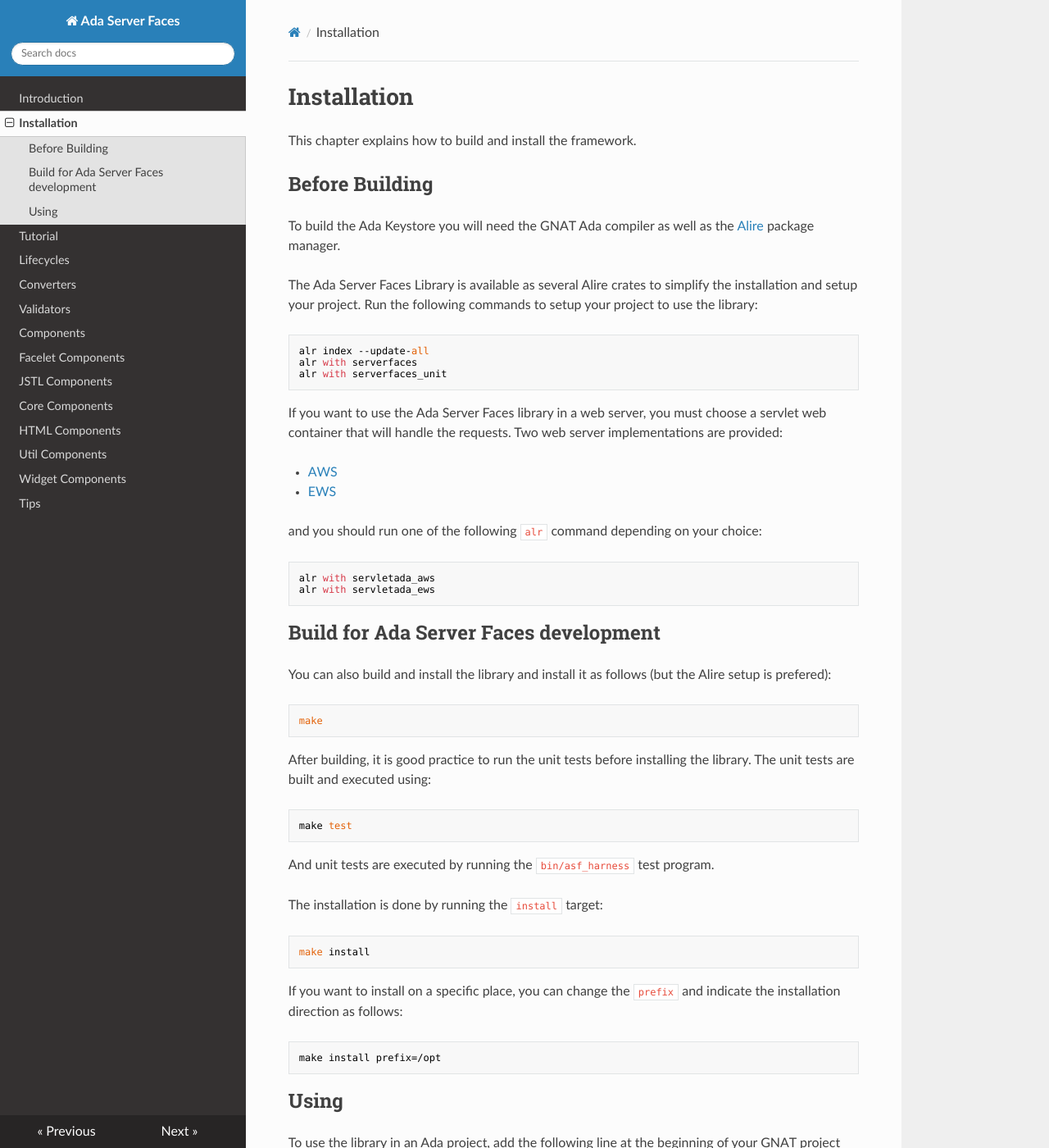
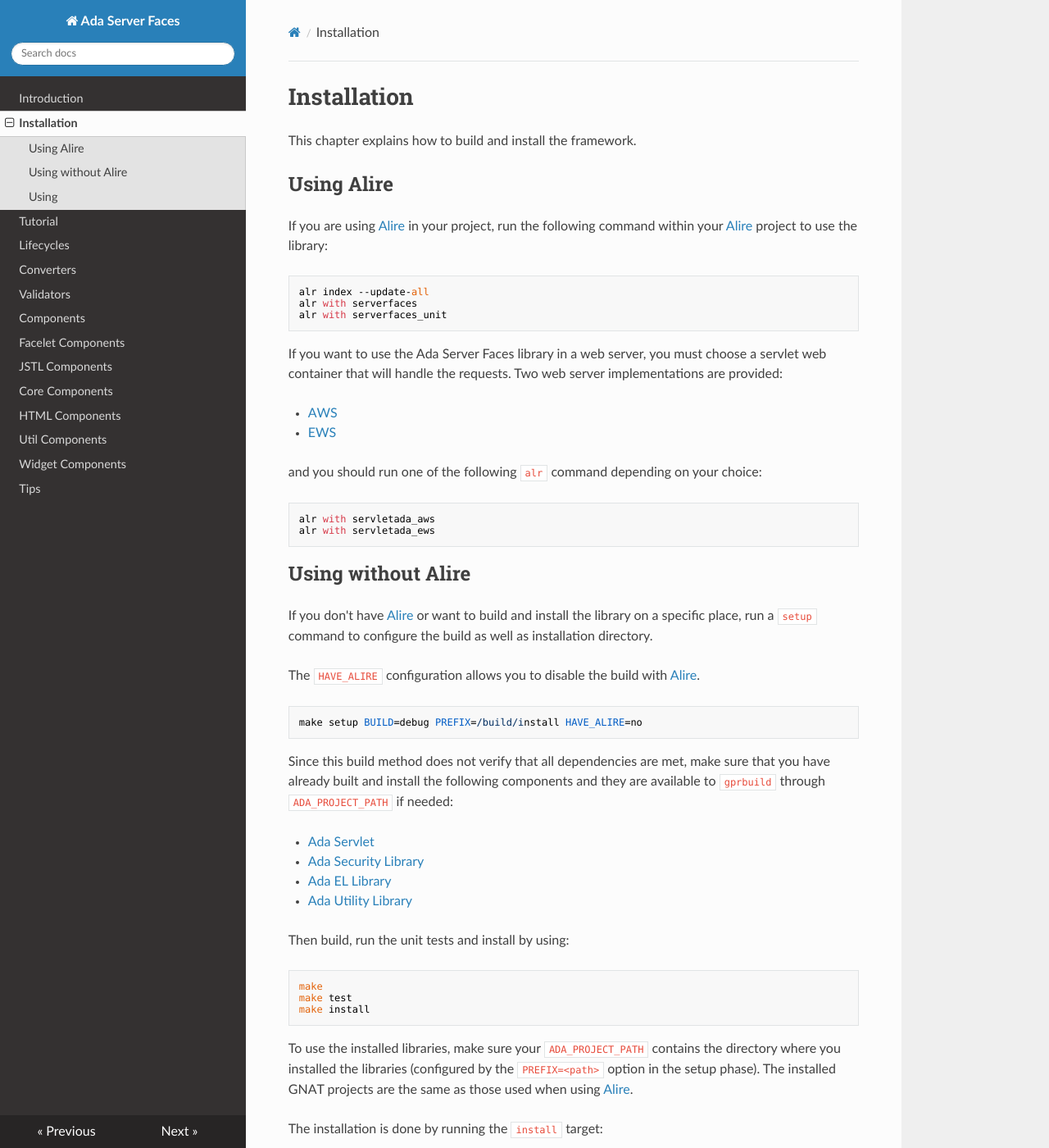
Before and after one commit to stcarrez/ada-asf, an MkDocs documentation site: the page built from docs/Installation.md, in a window 1280 px wide and 1400 px high. Shown: the whole window at 82% size. Built offline with MkDocs 1.6.1, drawn with Linux system fonts in a browser that asks for light colours; nearby versions of some CDN libraries.

Commit message:
Update the build instructions to build without Alire

````diff
--- a/docs/Installation.md
+++ b/docs/Installation.md
@@ -2,13 +2,10 @@
 
 This chapter explains how to build and install the framework.
 
-## Before Building
+## Using Alire
 
-To build the Ada Keystore you will need the GNAT Ada compiler as well
-as the [Alire](https://alire.ada.dev/) package manager.
-
-The Ada Server Faces Library is available as several Alire crates to simplify the installation
-and setup your project.  Run the following commands to setup your project to use the library:
+If you are using [Alire](https://alire.ada.dev/) in your project, run the following command
+within your [Alire](https://alire.ada.dev/) project to use the library:
 
 ```
 alr index --update-all
@@ -29,21 +26,38 @@
 alr with servletada_ews
 ```
 
-## Build for Ada Server Faces development
+## Using without Alire
 
-You can also build and install the library and install it as follows
-(but the Alire setup is prefered):
+If you don't have [Alire](https://alire.ada.dev/) or want to build and install the library
+on a specific place, run a `setup` command to configure the build as well as installation
+directory.
+
+The `HAVE_ALIRE` configuration allows you to disable the build with [Alire](https://alire.ada.dev/).
+
+```
+make setup BUILD=debug PREFIX=/build/install HAVE_ALIRE=no
+```
+
+Since this build method does not verify that all dependencies are met, make sure that you
+have already built and install the following components and they are available to `gprbuild`
+through `ADA_PROJECT_PATH` if needed:
+
+* [Ada Servlet](https://gitlab.com/stcarrez/ada-servlet/)
+* [Ada Security Library](https://gitlab.com/stcarrez/ada-security/)
+* [Ada EL Library](https://gitlab.com/stcarrez/ada-el/)
+* [Ada Utility Library](https://gitlab.com/stcarrez/ada-util/)
+
+Then build, run the unit tests and install by using:
 
 ```
 make
+make test
+make install
 ```
 
-After building, it is good practice to run the unit tests before installing the library.
-The unit tests are built and executed using:
-```
-make test
-```
-And unit tests are executed by running the `bin/asf_harness` test program.
+To use the installed libraries, make sure your `ADA_PROJECT_PATH` contains the directory
+where you installed the libraries (configured by the `PREFIX=<path>` option in the setup phase).
+The installed GNAT projects are the same as those used when using [Alire](https://alire.ada.dev/).
 
 The installation is done by running the `install` target:
 
````
Also changed, not shown: docs/title.md (+1 -1 lines), 1 other file.
